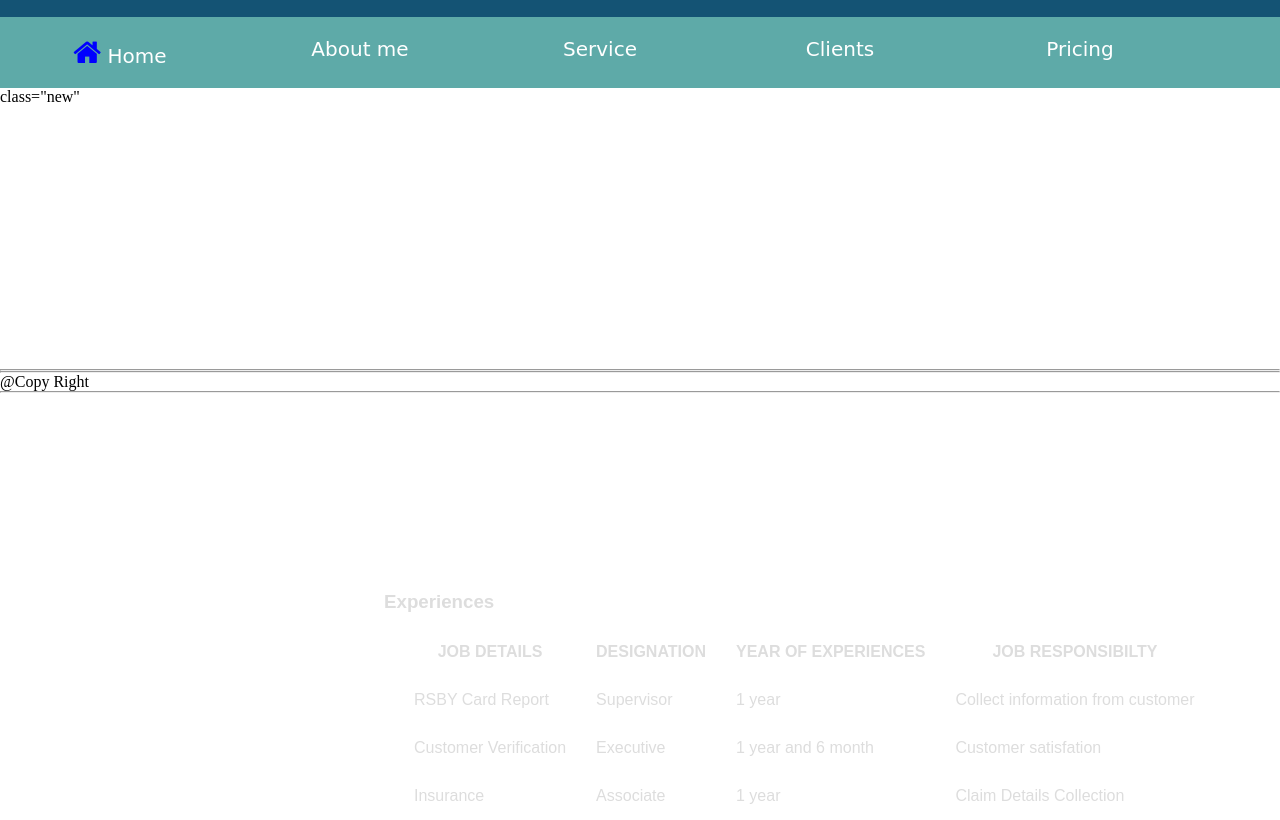
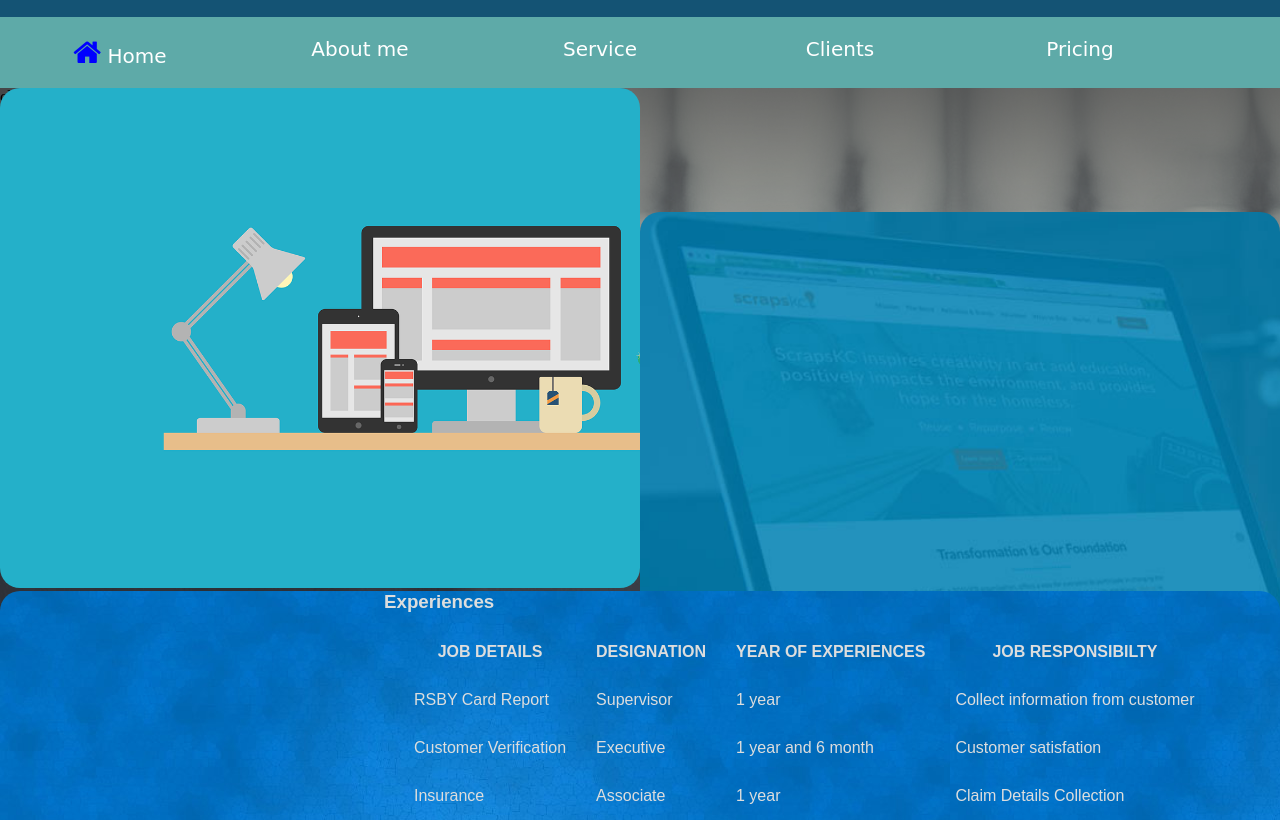
Before and after one commit to krishanu541/Portolio, a plain HTML site: page index.html in a window 1280 px wide. Shown: the part 103-923 px from the top of the page. Drawn offline with Linux system fonts and the light colour scheme; a small style sheet from the web is missing.

Commit message:
Update style.css

```diff
--- a/style.css
+++ b/style.css
@@ -3,7 +3,7 @@
   margin: 0;}
 
 
-body{background-image:url(images/123456.png);
+body{background-image:url(123456.png);
 
 }
 
@@ -64,7 +64,7 @@ background-size: auto;
 }
 
 
-#new{ background-image:url(images/12345.png);
+#new{ background-image:url(12345.png);
 background-size: cover;
 height: 500px;
 width: 50%;
@@ -74,7 +74,7 @@ border-radius: 20px;
 
 
 
-#middle{ background-image:url(images/1.jpg);
+#middle{ background-image:url(1.jpg);
 background-size: cover;
 height: 500px;
 width: 50%;
@@ -89,7 +89,7 @@ border-radius: 20px;
 }
 
 
-.Experiences{ background-image:url(images/111.jpg);
+.Experiences{ background-image:url(111.jpg);
   position:   relative;
   top: 485px;
   right: 0px;
```
